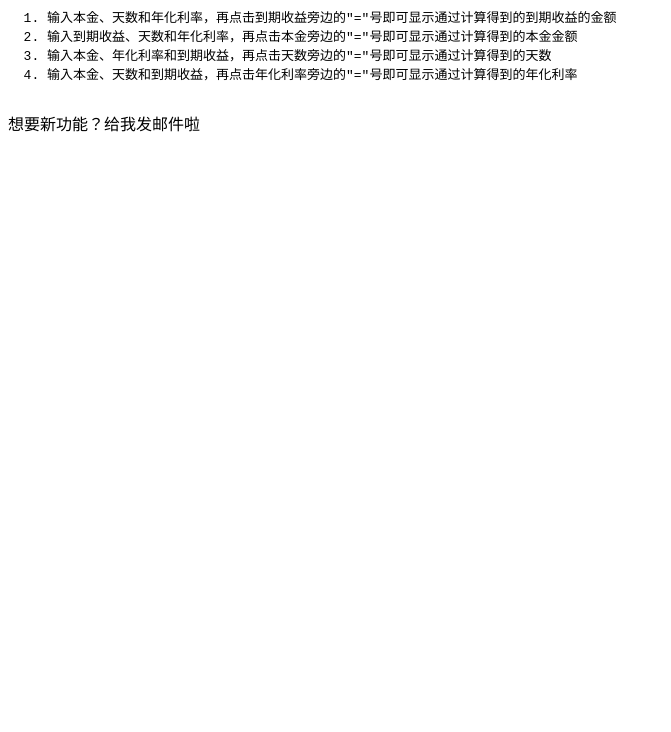
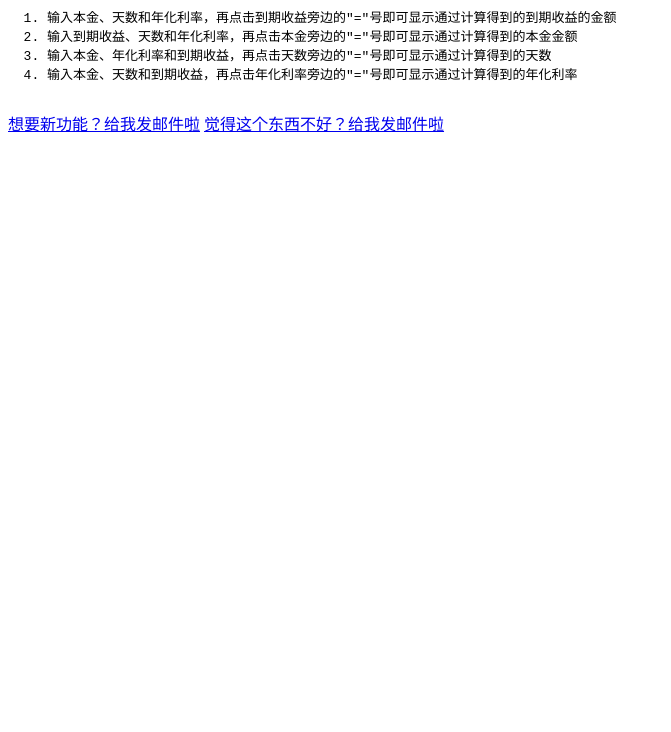
Before and after one commit to kjflyback/kjflyback.github.io, a plain HTML site: page cofi.html in a window 1280 px wide. Shown: the part 68-800 px from the top of the page, without its empty margins (0-671 px from the left). Drawn offline with Linux system fonts and the light colour scheme.

Commit message:
Update cofi.html

```diff
--- a/cofi.html
+++ b/cofi.html
@@ -6,6 +6,7 @@
   3. 输入本金、年化利率和到期收益，再点击天数旁边的"="号即可显示通过计算得到的天数
   4. 输入本金、天数和到期收益，再点击年化利率旁边的"="号即可显示通过计算得到的年化利率
   </pre>
-  想要新功能？给我发邮件啦
-  <mailto:fly-back@163.com>
+
+  <a href="mailto:fly-back@163.com">想要新功能？给我发邮件啦</a>
+  <a href="mailto:fly-back@163.com">觉得这个东西不好？给我发邮件啦</a>
 </html>
```
